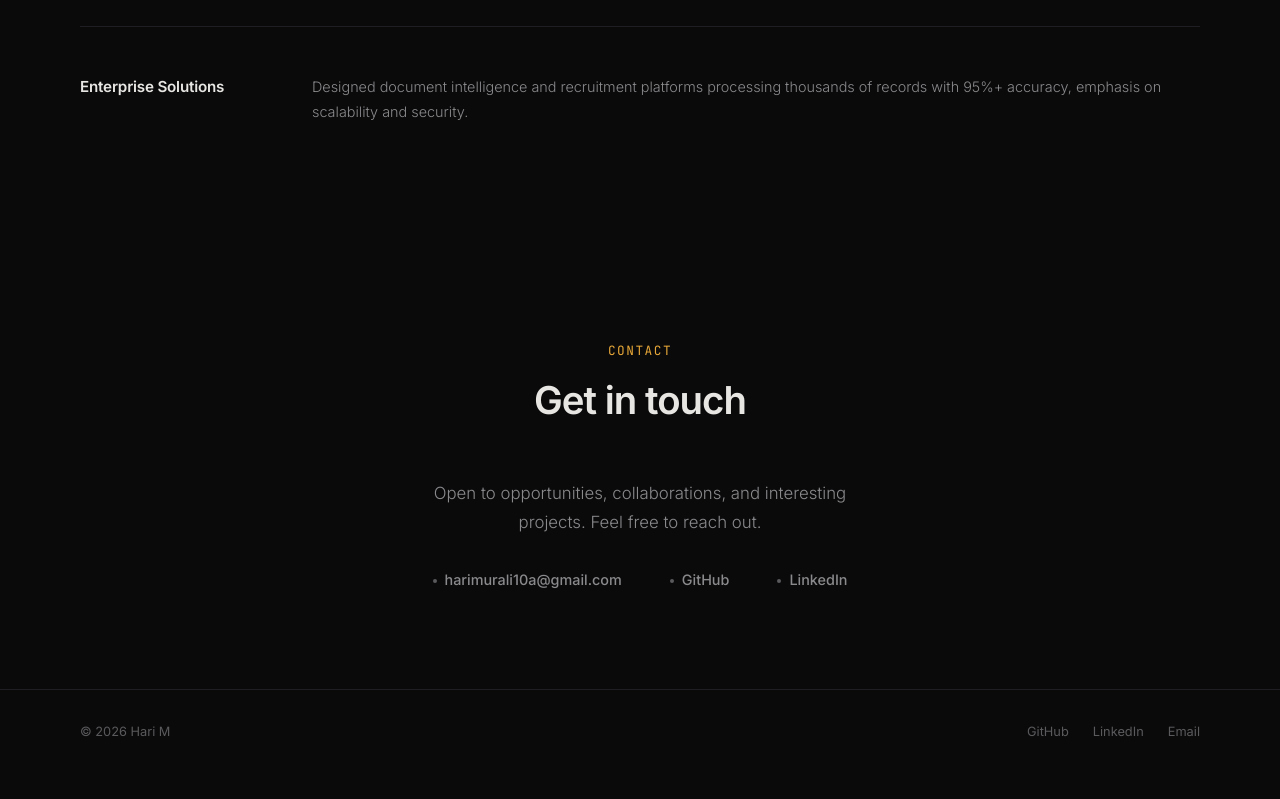
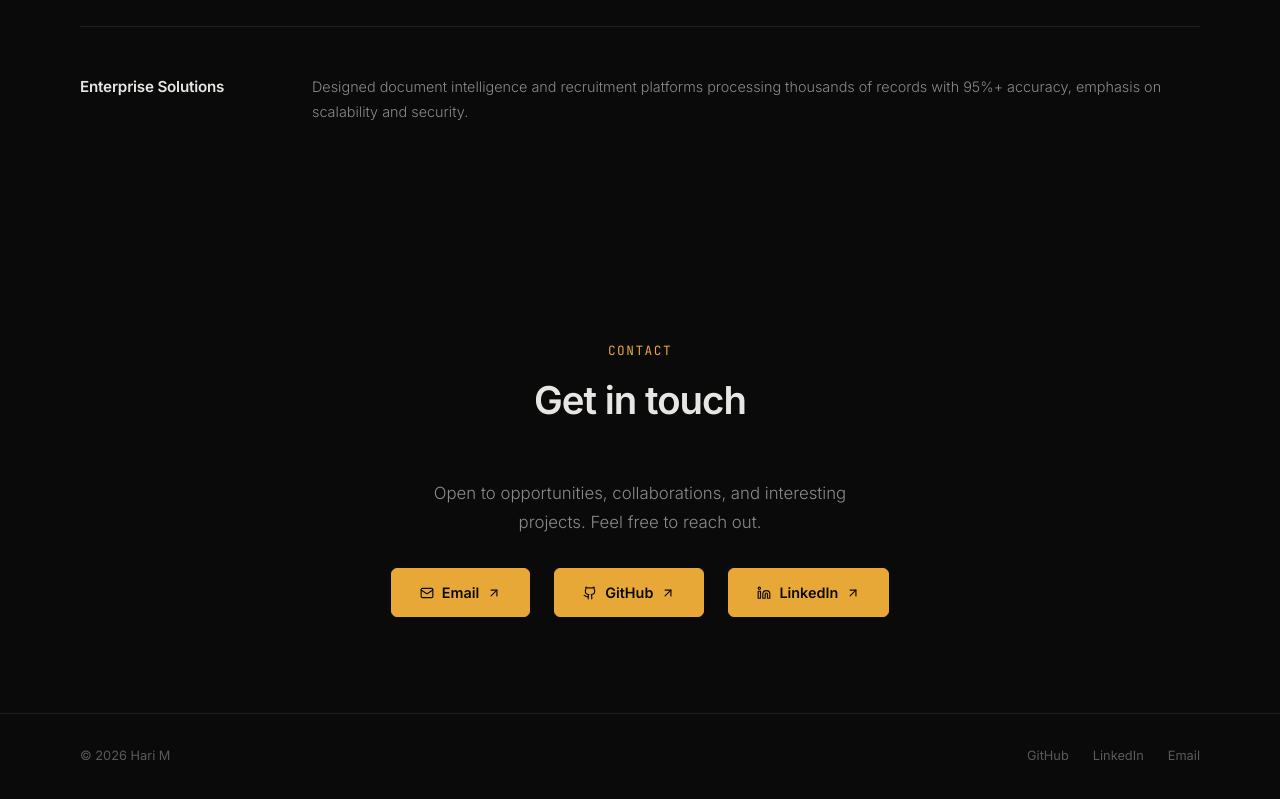
Before and after one commit to HariM917/Portfolio, a React (Create React App) app in the folder frontend/: page / in a window 1280 px wide. Shown: the part 4873-5672 px from the top of the page. Before the commit the page ends 5648 px from the top, so only its background shows below. Built offline with nearby package versions, Linux system fonts and the light colour scheme; no server answers; the HTML template or start-up script is replaced by a standard one.

Commit message:
Change contact links to match Live Demo button style

```diff
--- a/frontend/src/App.css
+++ b/frontend/src/App.css
@@ -576,60 +576,8 @@
 .contact-links-row {
   display: flex;
   justify-content: center;
-  gap: var(--space-2xl);
+  gap: var(--space-lg);
   flex-wrap: wrap;
-}
-
-.contact-link {
-  font-size: 0.9rem;
-  color: var(--text-secondary);
-  font-weight: 500;
-  transition: color var(--duration-normal) var(--ease-out);
-  display: inline-flex;
-  align-items: center;
-  gap: var(--space-sm);
-}
-
-.contact-link span {
-  position: relative;
-  padding-bottom: 2px;
-}
-
-.contact-link span::after {
-  content: '';
-  position: absolute;
-  bottom: 0;
-  left: 0;
-  width: 100%;
-  height: 1.5px;
-  background-color: var(--accent);
-  transform: scaleX(0);
-  transform-origin: right;
-  transition: transform var(--duration-normal) var(--ease-out);
-}
-
-.contact-link:hover {
-  color: var(--text-primary);
-}
-
-.contact-link:hover span::after {
-  transform: scaleX(1);
-  transform-origin: left;
-}
-
-.contact-link::before {
-  content: '';
-  width: 4px;
-  height: 4px;
-  background: var(--text-tertiary);
-  border-radius: 50%;
-  transition: background var(--duration-normal) var(--ease-out),
-              transform var(--duration-normal) var(--ease-out);
-}
-
-.contact-link:hover::before {
-  background: var(--accent);
-  transform: scale(1.5);
 }
 
 /* ===== FOOTER ===== */
--- a/frontend/src/App.js
+++ b/frontend/src/App.js
@@ -13,6 +13,21 @@ const GithubIcon = () => (
   <svg xmlns="http://www.w3.org/2000/svg" width="14" height="14" viewBox="0 0 24 24" fill="none" stroke="currentColor" strokeWidth="2" strokeLinecap="round" strokeLinejoin="round">
     <path d="M15 22v-4a4.8 4.8 0 0 0-1-3.5c3 0 6-2 6-5.5.08-1.25-.27-2.48-1-3.5.28-1.15.28-2.35 0-3.5 0 0-1 0-3 1.5-2.64-.5-5.36-.5-8 0C6 2 5 2 5 2c-.3 1.15-.3 2.35 0 3.5A5.403 5.403 0 0 0 4 9c0 3.5 3 5.5 6 5.5-.39.49-.68 1.05-.85 1.65-.17.6-.22 1.23-.15 1.85v4" />
     <path d="M9 18c-4.51 2-5-2-7-2" />
+  </svg>
+);
+
+const MailIcon = () => (
+  <svg xmlns="http://www.w3.org/2000/svg" width="14" height="14" viewBox="0 0 24 24" fill="none" stroke="currentColor" strokeWidth="2" strokeLinecap="round" strokeLinejoin="round">
+    <rect width="20" height="16" x="2" y="4" rx="2" />
+    <path d="m22 7-8.97 5.7a1.94 1.94 0 0 1-2.06 0L2 7" />
+  </svg>
+);
+
+const LinkedinIcon = () => (
+  <svg xmlns="http://www.w3.org/2000/svg" width="14" height="14" viewBox="0 0 24 24" fill="none" stroke="currentColor" strokeWidth="2" strokeLinecap="round" strokeLinejoin="round">
+    <path d="M16 8a6 6 0 0 1 6 6v7h-4v-7a2 2 0 0 0-2-2 2 2 0 0 0-2 2v7h-4v-7a6 6 0 0 1 6-6z" />
+    <rect width="4" height="12" x="2" y="9" />
+    <circle cx="4" cy="4" r="2" />
   </svg>
 );
 
@@ -426,14 +441,14 @@ function App() {
           </p>
 
           <div className="contact-links-row reveal" ref={addRevealRef}>
-            <a href="mailto:harimurali10a@gmail.com" className="contact-link">
-              <span>harimurali10a@gmail.com</span>
+            <a href="mailto:harimurali10a@gmail.com" className="btn-primary">
+              <MailIcon /> Email <ArrowUpRight />
             </a>
-            <a href="https://github.com/HariM917" target="_blank" rel="noopener noreferrer" className="contact-link">
-              <span>GitHub</span>
+            <a href="https://github.com/HariM917" target="_blank" rel="noopener noreferrer" className="btn-primary">
+              <GithubIcon /> GitHub <ArrowUpRight />
             </a>
-            <a href="https://www.linkedin.com/in/harim917" target="_blank" rel="noopener noreferrer" className="contact-link">
-              <span>LinkedIn</span>
+            <a href="https://www.linkedin.com/in/harim917" target="_blank" rel="noopener noreferrer" className="btn-primary">
+              <LinkedinIcon /> LinkedIn <ArrowUpRight />
             </a>
           </div>
         </div>
```
